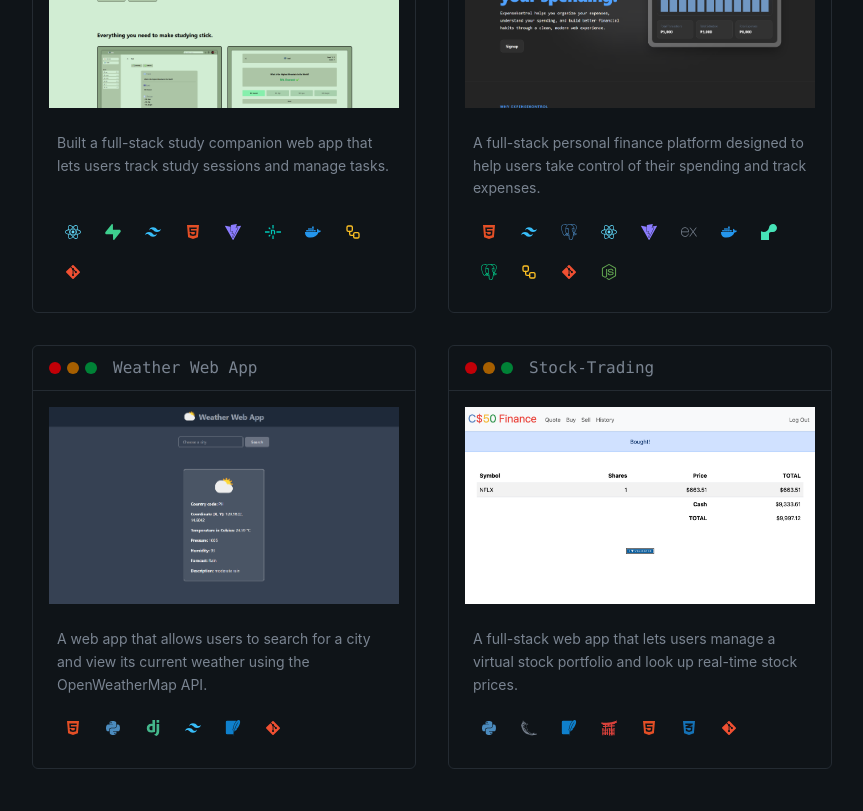
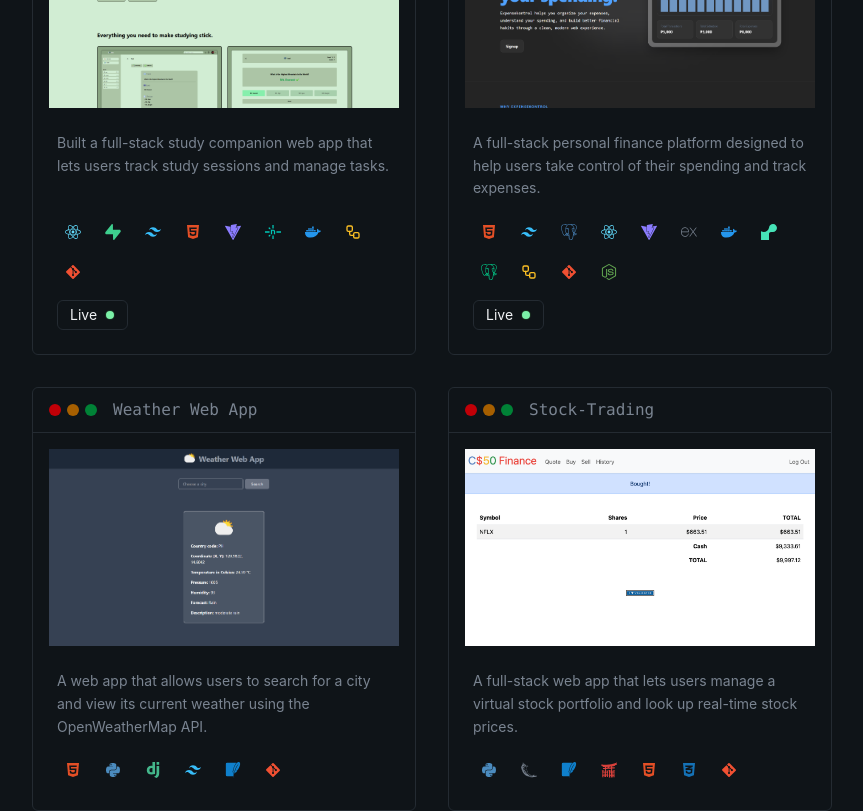
Before and after one commit to Ein-shen/My-porfolio, a React (Vite) app: page / in a window 1280 px wide. Shown: the part 831-1642 px from the top of the page, without its empty margins (208-1071 px from the left). Built offline with nearby package versions, Linux system fonts and the light colour scheme; the HTML template or start-up script is replaced by a standard one.

Commit message:
added live link in the full stack projects

```diff
--- a/src/sections/Projects.jsx
+++ b/src/sections/Projects.jsx
@@ -1,5 +1,4 @@
 
-import { ArrowRight } from "lucide-react";
 import { FaGithub } from "react-icons/fa";
 import { Link } from "react-router-dom";
 import { TechIcon } from "../layout/Techicon";
@@ -23,6 +22,7 @@ const projects = [
       "Git",
     ],
     github: "https://github.com/Ein-shen/CS50-Laze",
+    live: "https://lazeu.netlify.app/",
   },
   {
     title: "Expensekontrol",
@@ -44,6 +44,7 @@ const projects = [
       "NodeJS",
     ],
     github: "https://github.com/Ein-shen/Finance_tracker",
+    live: "https://expensekontrol.onrender.com/",
   },
   {
     title: "Weather Web App",
@@ -72,7 +73,6 @@ export const Projects = () => {
     >
       <div className="container relative z-10 mx-auto animate-fade-in px-6 py-10 md:px-12">
         <div className="mx-auto max-w-[800px]">
-
           {/* Section header */}
           <div className="mb-16 flex items-center justify-between">
             <h2
@@ -98,7 +98,7 @@ export const Projects = () => {
             {projects.map((project, idx) => (
               <article
                 key={project.title}
-                className="group flex h-full animate-fade-in flex-col overflow-hidden border-[0.5px] border-border rounded-md transition-opacity duration-300 [animation-fill-mode:backwards] hover:opacity-90"
+                className="group flex h-full animate-fade-in flex-col overflow-hidden rounded-md border-[0.5px] border-border transition-opacity duration-300 hover:opacity-90 [animation-fill-mode:backwards]"
                 style={{ animationDelay: `${(idx + 1) * 100}ms` }}
               >
                 {/* macOS-style title bar */}
@@ -116,7 +116,7 @@ export const Projects = () => {
 
                 {/* Project image */}
                 <div className="p-4 pb-0">
-                  <div className="theme-card-elevated relative aspect-video overflow-hidden ">
+                  <div className="theme-card-elevated relative aspect-video overflow-hidden">
                     <img
                       src={project.image}
                       alt={`${project.title} screenshot`}
@@ -142,11 +142,11 @@ export const Projects = () => {
 
                 {/* Project details */}
                 <div className="flex flex-1 flex-col gap-3 p-6">
-
-
                   <p className="theme-muted text-sm leading-relaxed text-muted-foreground">
                     {project.description}
                   </p>
+
+
 
                   {/* Icon-only tech stack */}
                   <ul className="mt-auto flex flex-wrap gap-2 pt-1">
@@ -163,6 +163,18 @@ export const Projects = () => {
                       </li>
                     ))}
                   </ul>
+                  {project.live && (
+                    <a
+                      href={project.live}
+                      target="_blank"
+                      rel="noopener noreferrer"
+                      className="group inline-flex w-fit items-center gap-2 rounded-md border border-border px-3 py-1 text-sm transition-colors hover:bg-muted"
+                    >
+                      Live
+                      <span className="rounded-md border border-black/80 bg-green-300 px-1 py-1 transition-colors group-hover:bg-green-500"></span>
+                    </a>
+                  )}
+
                 </div>
               </article>
             ))}
```
